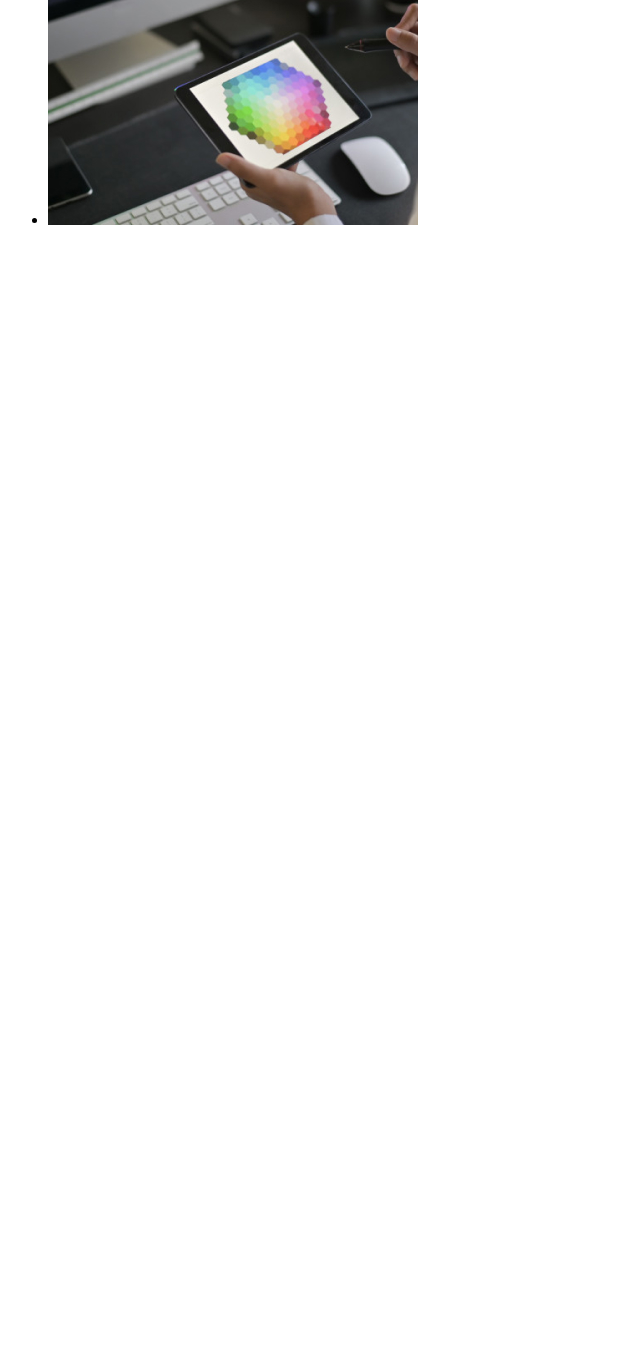
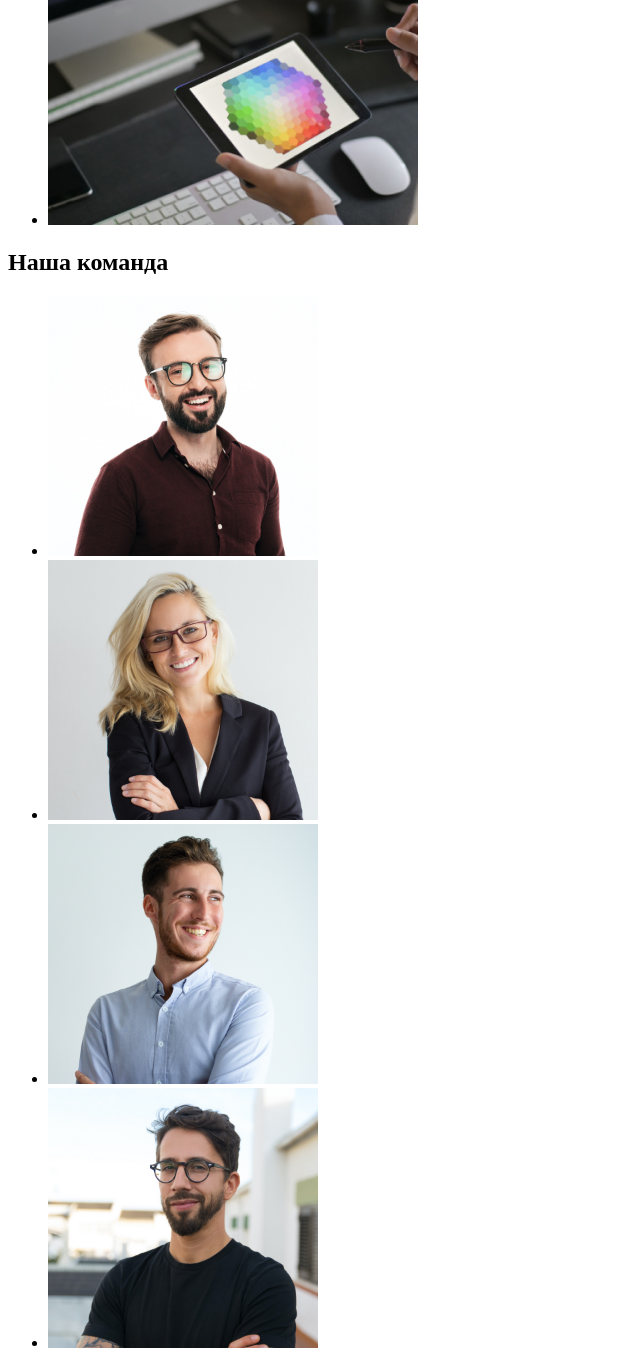
Before and after one commit to AlinaKornienko/goit-markup-hw-01, a plain HTML site: page index.html in a window 1280 px wide. Shown: the part 1325-2693 px from the top of the page, without its empty margins (0-640 px from the left). Before the commit the page ends 1570 px from the top, so only its background shows below. Drawn offline with Linux system fonts and the light colour scheme.

Commit message:
Our team

```diff
--- a/index.html
+++ b/index.html
@@ -53,13 +53,30 @@
             <h2>Чем мы занимаемся</h2>
             <ul>
                 <li>
-                    <img src="./images/box 1.jpg" alt="" width="370"/>
+                    <img src="./images/box 1.jpg" alt="ill. page-proofs" width="370"/>
                 </li>
                 <li>
-                    <img src="./images/box 2.jpg" alt="" width="370"/>
+                    <img src="./images/box 2.jpg" alt="ill. apps" width="370"/>
                 </li>
                 <li>
-                    <img src="./images/box 3.jpg" alt="" width="370"/>
+                    <img src="./images/box 3.jpg" alt="ill. css" width="370"/>
+                </li>
+            </ul>
+        </section>
+        <section>
+            <h2>Наша команда</h2>
+            <ul>
+                <li>
+                    <img src="./images/img.jpg" alt="" width="270"/>
+                </li>
+                <li>
+                    <img src="./images/img-2.jpg" alt="" width="270"/>
+                </li>
+                <li>
+                    <img src="./images/img-3.jpg" alt="" width="270"/>
+                </li>
+                <li>
+                    <img src="./images/img-4.jpg" alt="" width="270"/>
                 </li>
             </ul>
         </section>
```
Also changed, not shown: images/img-2.jpg (added), images/img-3.jpg (added), images/img-4.jpg (added), images/img.jpg (added), 1 other file.
